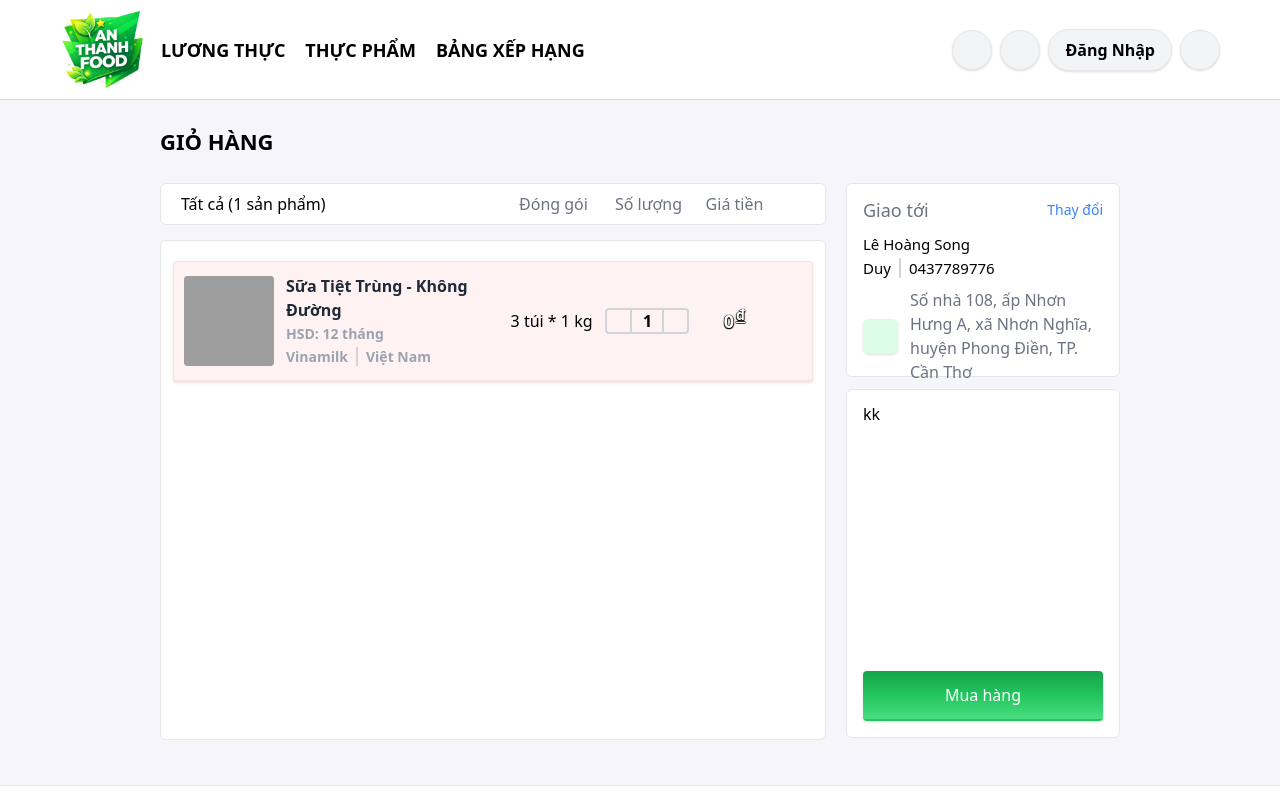
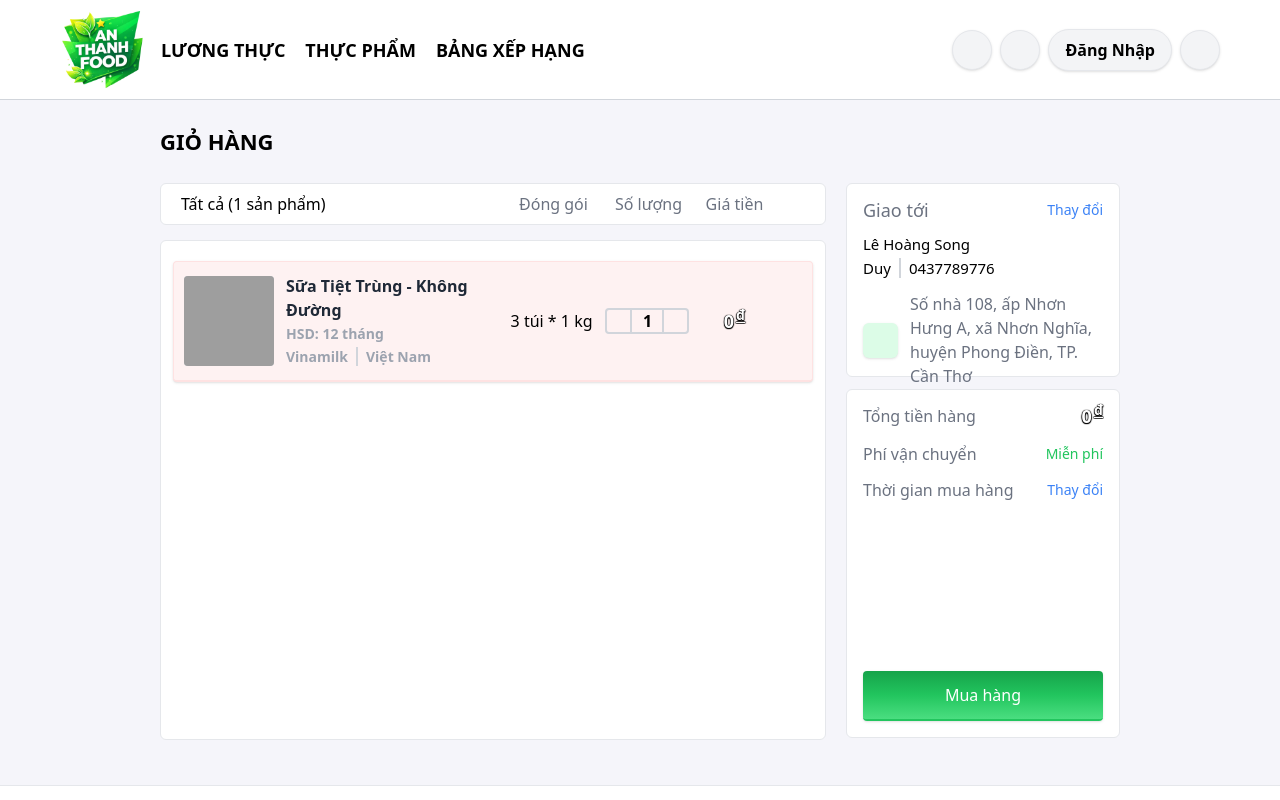
Before and after one commit to SongDuy/web-an-thanh-food, a React (Create React App) app: page /cart in a window 1280 px wide. Shown: the top 800 px of the page. Built offline with nearby package versions, Linux system fonts and the light colour scheme; grey boxes are pictures that could not be loaded; some icons are missing.

Commit message:
Update new

```diff
--- a/src/pages/cart/index.js
+++ b/src/pages/cart/index.js
@@ -156,7 +156,7 @@
                   </button>
                 </div>
 
-                <div className="w-full flex flex-col items-center gap-2">
+                <div className="w-full flex flex-col items-center gap-3">
                   <div className="w-full">
                     <span className="text-[15px] text-black font-medium pr-2 border-r border-gray-300">
                       Lê Hoàng Song Duy
@@ -167,7 +167,7 @@
                   </div>
 
                   <div className="w-full inline-flex items-center gap-3 text-gray-500">
-                    <span className="w-[35px] h-[35px] text-green-400 px-2 bg-green-100 rounded-md shadow flex items-center justify-center shrink-0">
+                    <span className="w-[35px] h-[35px] text-green-500 px-2 bg-green-100 rounded-md shadow flex items-center justify-center shrink-0">
                       <HomeIcon />
                     </span>
 
@@ -178,9 +178,35 @@
               </div>
 
               {/* Thanh toán */}
-              <div className="w-full h-full flex flex-col gap-2 bg-white rounded-md px-4 pt-3 pb-4 border">
-                <div className="w-full">
-                  kk
+              <div className="w-full h-full flex flex-col gap-3 bg-white rounded-md px-4 pt-3 pb-4 border">
+                <div className="w-full flex items-center">
+                  <h1 className="text-md text-gray-500">
+                    Tổng tiền hàng
+                  </h1>
+                  <div className="ml-auto text-lg flex items-center justify-center font-bold text-white text-shadow-black">
+                    0
+                    <span className="ml-0.5 text-sm underline underline-offset-2 relative -top-1.5">
+                      đ
+                    </span>
+                  </div>
+                </div>
+
+                <div className="w-full flex items-center">
+                  <h1 className="text-md text-gray-500">
+                    Phí vận chuyển
+                  </h1>
+                  <button className="ml-auto text-sm font-medium text-green-500">
+                    Miễn phí
+                  </button>
+                </div>
+
+                <div className="w-full flex items-center">
+                  <h1 className="text-md text-gray-500">
+                    Thời gian mua hàng
+                  </h1>
+                  <button className="ml-auto text-sm font-medium text-blue-500 hover:text-blue-600">
+                    Thay đổi
+                  </button>
                 </div>
 
                 <button className="w-full h-[50px] mt-auto text-md text-white font-medium shadow rounded bg-gradient-to-t from-green-400 via-green-500 to-green-600 hover:brightness-110 active:brightness-95 transition border-b-2 border-green-500">
```
